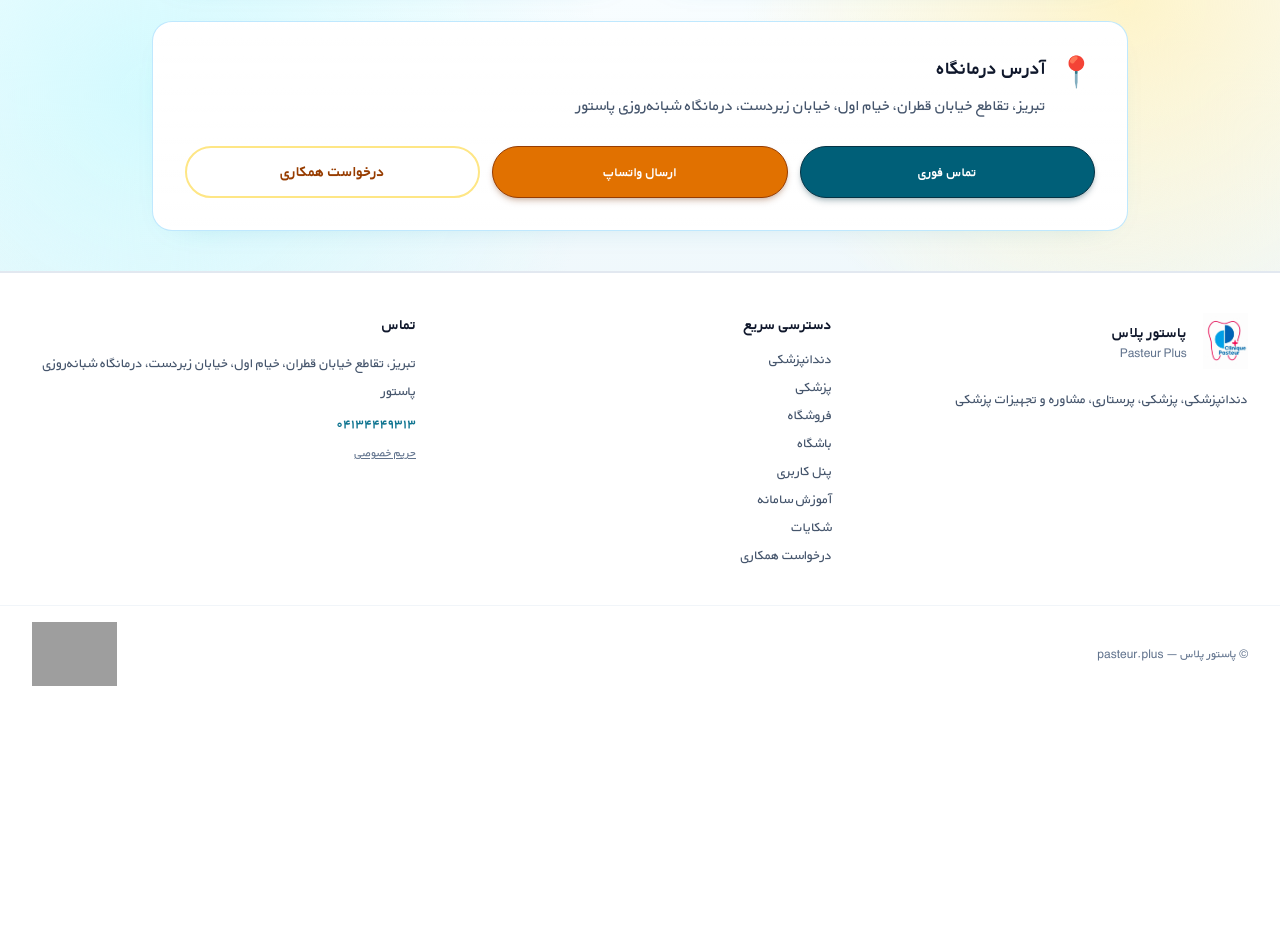
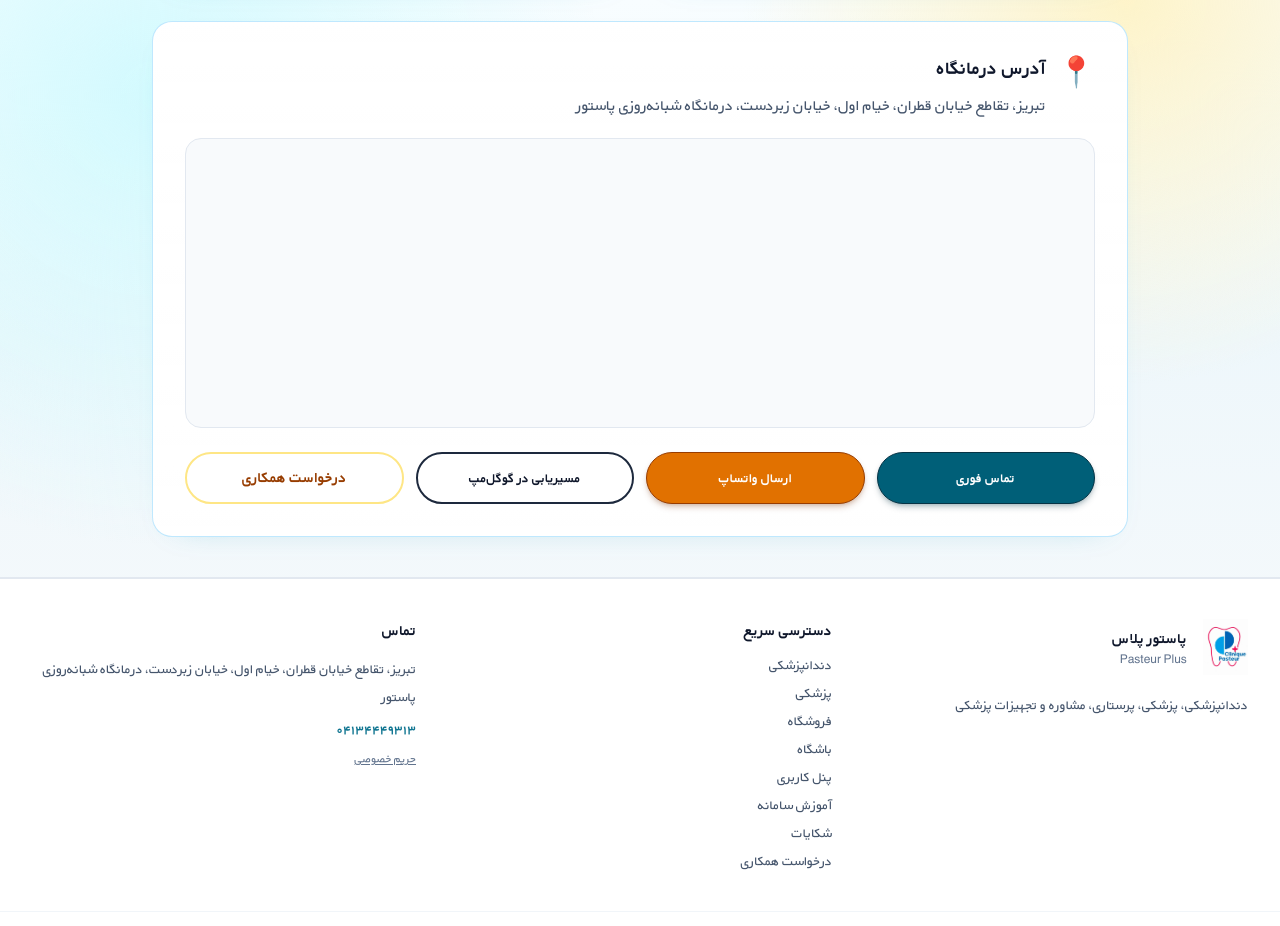
Before and after one commit to artificialxflow/pasteurmed10tir, a Next.js app: page /contact in a window 1280 px wide. Shown: the part 800-1726 px from the top of the page. Before the commit the page ends 1502 px from the top, so only its background shows below. Built offline with nearby package versions, Linux system fonts and the light colour scheme; grey boxes are pictures that could not be loaded.

Commit message:
Update page.tsx

```diff
--- a/app/(site)/contact/page.tsx
+++ b/app/(site)/contact/page.tsx
@@ -74,10 +74,25 @@ export default function ContactPage() {
               <p className="mt-2 leading-8 text-slate-600">{institute.address}</p>
             </div>
           </div>
-          <div className="mt-6 grid grid-cols-1 gap-3 sm:grid-cols-3">
+
+          <div className="overflow-hidden rounded-2xl border border-slate-200 bg-slate-50">
+            <iframe
+              title="موقعیت درمانگاه پاستور پلاس روی نقشه"
+              src={institute.mapEmbedUrl}
+              className="h-56 w-full sm:h-72"
+              loading="lazy"
+              referrerPolicy="no-referrer-when-downgrade"
+              allowFullScreen
+            />
+          </div>
+
+          <div className="mt-6 grid grid-cols-1 gap-3 sm:grid-cols-2 lg:grid-cols-4">
             <Button href={`tel:${institute.phoneDigits}`}>تماس فوری</Button>
             <Button href={whatsappUrl} variant="accent">
               ارسال واتساپ
+            </Button>
+            <Button href={institute.mapUrl} variant="outline">
+              مسیریابی در گوگل‌مپ
             </Button>
             <Link
               href={ROUTES.web.partners}
```
